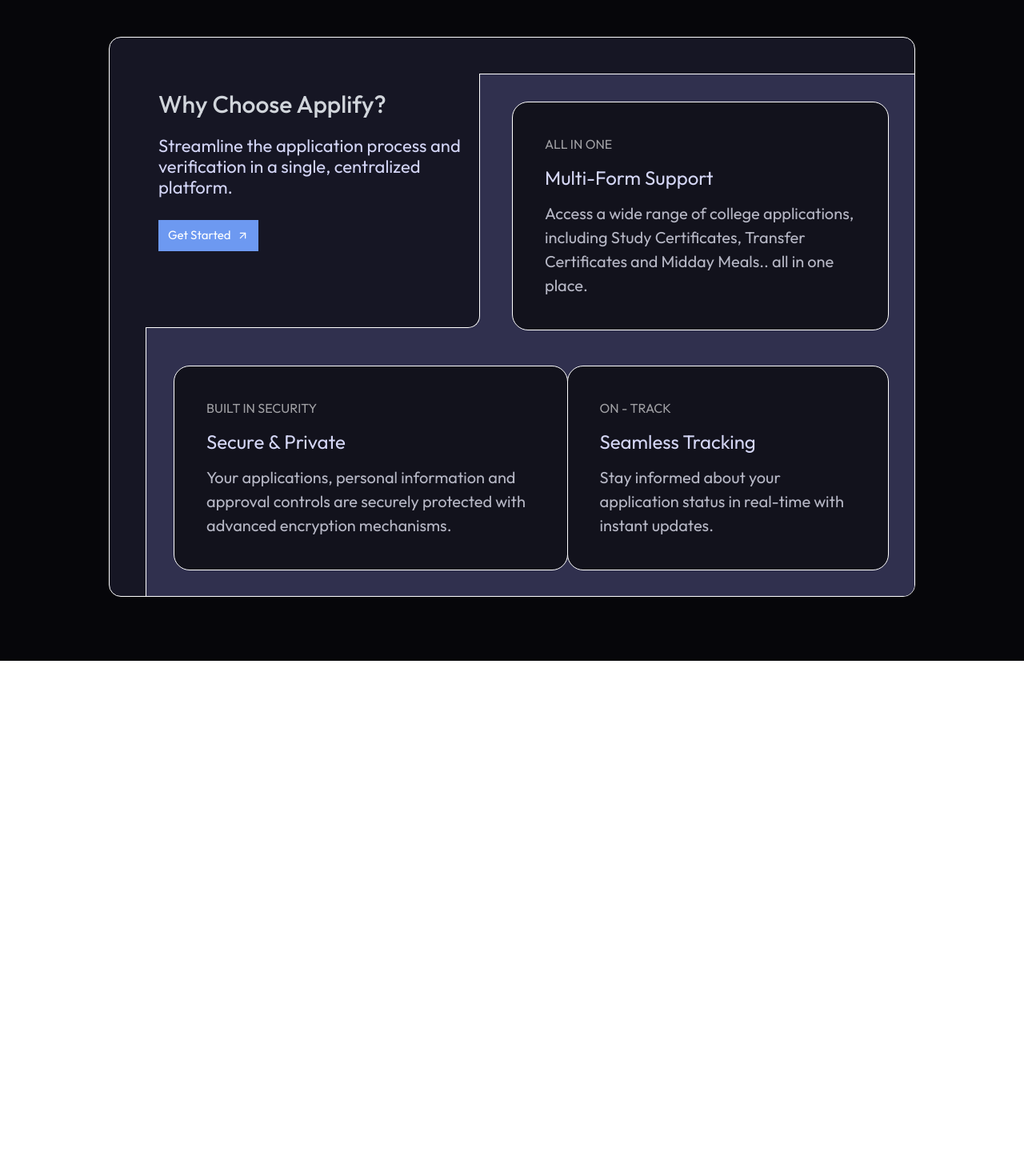
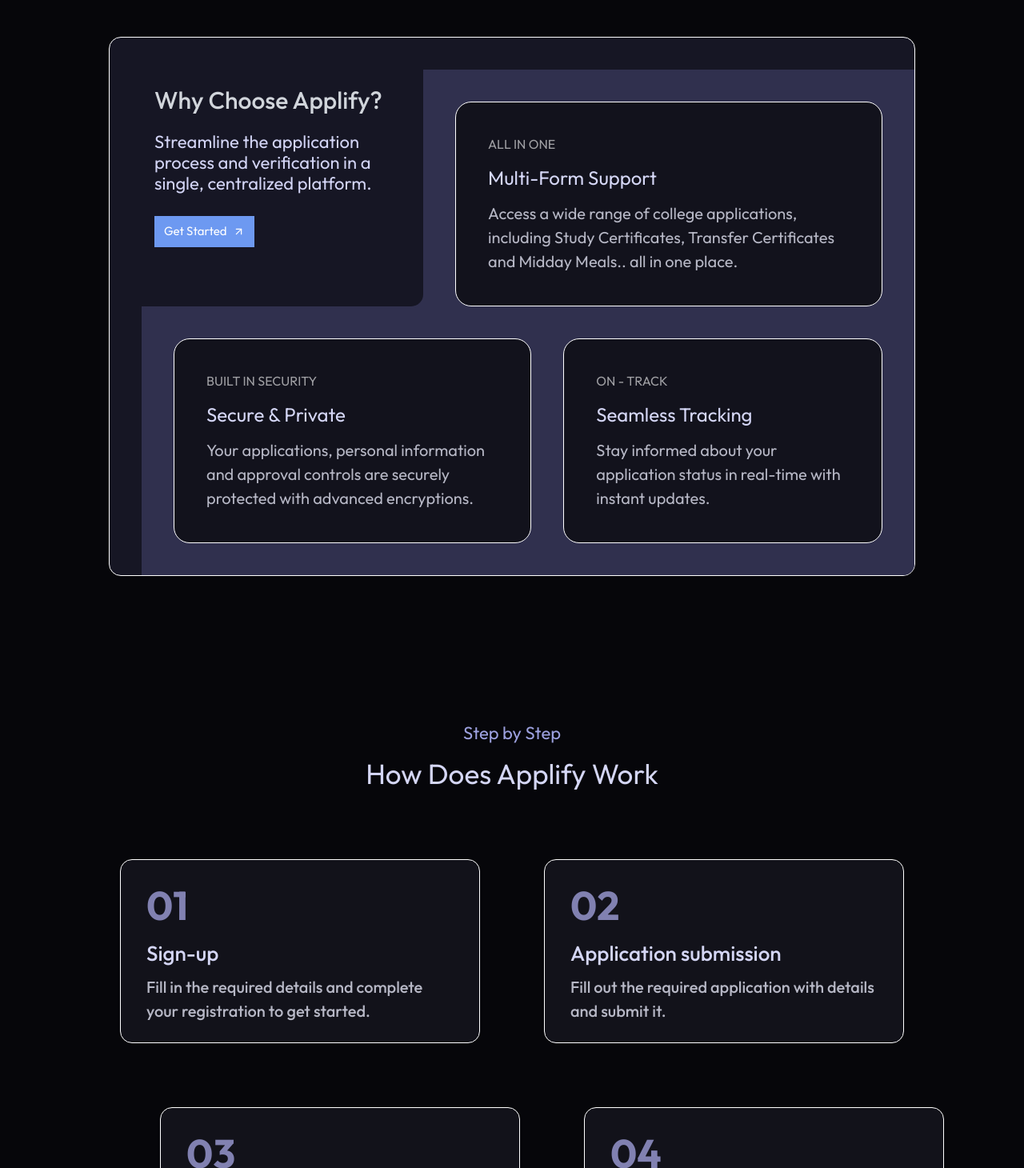
Before and after one commit to vikas-viki/formforge, a Next.js app: page / in a window 1280 px wide. Shown: the part 910-2370 px from the top of the page at 80% size. Before the commit the page ends 1736 px from the top, so only its background shows below. Built offline with nearby package versions, Linux system fonts and the light colour scheme; a web font is replaced by a local one.

Commit message:
added workflow section

```diff
--- a/app/components/Features.tsx
+++ b/app/components/Features.tsx
@@ -3,35 +3,37 @@
 
 export default function Features() {
     return (
-        <section className={`w-[100vw] h-max overflow-hidden p-20 ${outfit.className} relative flex flex-col justfiy-center items-center`}>
+        <section id="features" className={`w-[100vw] h-max overflow-hidden p-20 ${outfit.className} relative flex flex-col justfiy-center items-center`}>
             <span className="text-[#AEB3F8] self-start block pl-[5%] text-[24px]">Features</span>
-            <div className=" grid grid-cols-2 h-full bg-[#161624] relative rounded-[15px] w-[90%] border-[0.6px] outline-none mt-10 overflow-hidden">
-                <div className="features-bg">
-
-                </div>
-                <div className="flex flex-col gap-4 z-2 p-4 bg-[#161624] features-head justify-start h-[100%]">
+            <div className="  h-full bg-[#161624] relative rounded-[15px] w-[90%] border-[0.6px] outline-none mt-10 relative overflow-hidden">
+                <div className="features-bg p-10 pl-0 pt-0 w-full h-full mt-[40px] ml-[40px]">
+                    <div className="flex py-5 pt-0 gap-10 pr-10">
+                        <div className="flex flex-col gap-4 z-2 bg-[#161624] features-head p-4">
                             <span className="font-medium text-[30px] text-[#D1D5DB]">Why Choose Applify?</span>
                             <span className="text-[22px] text-[#D2D4F5] leading-[26px]">Streamline the application process and verification in a single, centralized platform.</span>
                             <button className="flex gap-2 bg-[#6D99F1] py-2 w-max text-[15px] px-3 mt-3 justify-center items-center">Get Started<ArrowUpRight size={15} /></button>
                         </div>
-                <div className="flex flex-col gap-3 p-10 rounded-[20px] bg-[#12121C] border-[0.6px] m-8 ml-0 mb-11  z-2 mt-20">
+                        <div className="flex flex-col gap-3 p-10 rounded-[20px] bg-[#12121C] border-[0.6px] mt-10">
                             <span className="text-[16px] opacity-60">ALL IN ONE</span>
                             <span className="text-[24px] text-[#D4D6F5]">Multi-Form Support</span>
                             <span className="text-[20px] text-[#B6B7C5]">Access a wide range of college applications, including Study Certificates, Transfer Certificates and Midday Meals.. all in one place.</span>
                         </div>
-
-                <div className="flex flex-col gap-3 p-10 rounded-[20px] bg-[#12121C] border-[0.6px] mb-8 z-2 ml-20 w-[98%]">
+                    </div>
+                    <div className="flex pt-5 gap-10 ml-10 pr-10">
+                        <div className="flex flex-col gap-3 p-10 rounded-[20px] bg-[#12121C] border-[0.6px]">
                             <span className="text-[16px] opacity-60">BUILT IN SECURITY</span>
                             <span className="text-[24px] text-[#D4D6F5]">Secure & Private</span>
-                    <span className="text-[20px] text-[#B6B7C5]">Your applications, personal information and approval controls are securely protected with advanced encryption mechanisms.</span>
+                            <span className="text-[20px] text-[#B6B7C5]">Your applications, personal information and approval controls are securely protected with advanced encryptions.</span>
                         </div>
 
-                <div className="flex flex-col  gap-3 p-10 rounded-[20px] bg-[#12121C] border-[0.6px] mb-8 mr-8 z-2 w-[80%] justify-self-end">
+                        <div className="flex flex-col gap-3 p-10 rounded-[20px] bg-[#12121C] border-[0.6px] min-w-[45%]">
                             <span className="text-[16px] opacity-60">ON - TRACK</span>
                             <span className="text-[24px] text-[#D4D6F5]">Seamless Tracking</span>
                             <span className="text-[20px] text-[#B6B7C5]">Stay informed about your application status in real-time with instant updates.</span>
                         </div>
                     </div>
+                </div>
+            </div>
         </section>
     )
 }
--- a/app/components/Workflow.tsx
+++ b/app/components/Workflow.tsx
@@ -1,24 +1,35 @@
+import { outfit } from "../library/font";
+
 export default function Workflow() {
     return (
-        <div className="flex justify-center items-center">
-            <div>
-                <span>Step by Step</span>
-                <span>How Does Applify Work</span>
-                <div></div>
-                <div className="flex">
-                    <div>
-                        <span>01</span>
-                        <span>Sign-up</span>
-                        <span>Fill in the required details and complete your registration to get started.</span>
-                    </div>
-                    <div>
-                        <span>02</span>
-                        <span>Application submission</span>
-                        <span>Fill out the required application with details and submit it.</span>
-                    </div>
+        <div className={`flex flex-col justify-center items-center ${outfit.className} mt-25`}>
+            <div className="flex flex-col gap-2 items-center mb-20">
+                <span className="text-[#9CA0DE] text-[22px]">Step by Step</span>
+                <span className="text-[#D4D6F5] text-[35px]">How Does Applify Work</span>
+            </div>
+            <div className="w-[2px] bg-white h-full"></div>
+            <div className="flex gap-20">
+                <div className="flex flex-col gap-2 px-8 py-6 rounded-[15px] border-[0.5px] bg-[#12121A] max-w-[450px]">
+                    <span className="font-bold text-[#B0B0F2] text-[50px] opacity-70 leading-[65px]">01</span>
+                    <span className="font-medium text-[26px] text-[#D4D6F5]">Sign-up</span>
+                    <span className="font-medium text-[20px] text-[#B6B7C5]">Fill in the required details and complete your registration to get started.</span>
                 </div>
-                <div className="flex">
-
+                <div className="flex flex-col gap-2 px-8 py-6 rounded-[15px] border-[0.5px] bg-[#12121A] max-w-[450px]">
+                    <span className="font-bold text-[#B0B0F2] text-[50px] opacity-70 leading-[65px]">02</span>
+                    <span className="font-medium text-[26px] text-[#D4D6F5]">Application submission</span>
+                    <span className="font-medium text-[20px] text-[#B6B7C5]">Fill out the required application with details and submit it.</span>
+                </div>
+            </div>
+            <div className="flex gap-20 mt-20 ml-25">
+                <div className="flex flex-col gap-2 px-8 py-6 rounded-[15px] border-[0.5px] bg-[#12121A] max-w-[450px]">
+                    <span className="font-bold text-[#B0B0F2] text-[50px] opacity-70 leading-[65px]">03</span>
+                    <span className="font-medium text-[26px] text-[#D4D6F5]">Admin Approval</span>
+                    <span className="font-medium text-[20px] text-[#B6B7C5]">Admin verifies the application to ensure its validity and intent.</span>
+                </div>
+                <div className="flex flex-col gap-2 px-8 py-6 rounded-[15px] border-[0.5px] bg-[#12121A] max-w-[450px]">
+                    <span className="font-bold text-[#B0B0F2] text-[50px] opacity-70 leading-[65px]">04</span>
+                    <span className="font-medium text-[26px] text-[#D4D6F5]">Certificate Generation</span>
+                    <span className="font-medium text-[20px] text-[#B6B7C5]">Once approved by the admin, download your certificate anytime, anywhere.</span>
                 </div>
             </div>
         </div>
--- a/app/globals.css
+++ b/app/globals.css
@@ -2,6 +2,7 @@
 
 * {
   user-select: none;
+  scroll-behavior: smooth;
 }
 
 *::-webkit-scrollbar {
@@ -19,25 +20,10 @@
 
 .features-head {
   border-bottom-right-radius: 15px;
-  margin-top: 45px;
-  margin-left: 45px;
-  margin-right: 40px;
-  padding-bottom: 95px;
-  border: 0.5px solid #fff;
-  /* background-color: green; */
-  border-top: none;
-  border-left: none;
-  height: max-content;
 }
 
 .features-bg {
-  width: calc(100% - 45px);
-  height: calc(100% - 45px);
-  margin-top: 45px;
-  margin-left: 45px;
-  position: absolute;
+  margin-top: 40px;
+  margin-left: 40px;
   background-color: #30304E;
-  border: 0.5px solid #fff;
-  border-right: none;
-  border-bottom: none;
 }
--- a/app/page.tsx
+++ b/app/page.tsx
@@ -9,7 +9,7 @@
     <div className={`w-[100vw] h-max bg-[#06060A] text-white ${poppins.className}`}>
       <Landing />
       <Features />
-      {/* <Workflow /> */}
+      <Workflow />
     </div>
   );
 }
```
Lines whose indentation alone changed are shown as unchanged.
